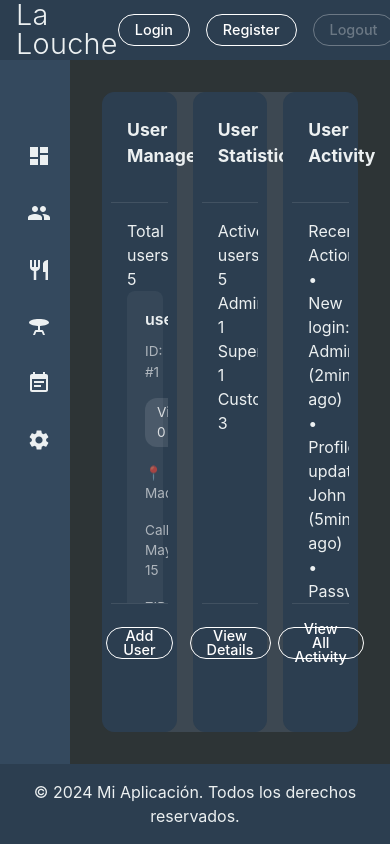
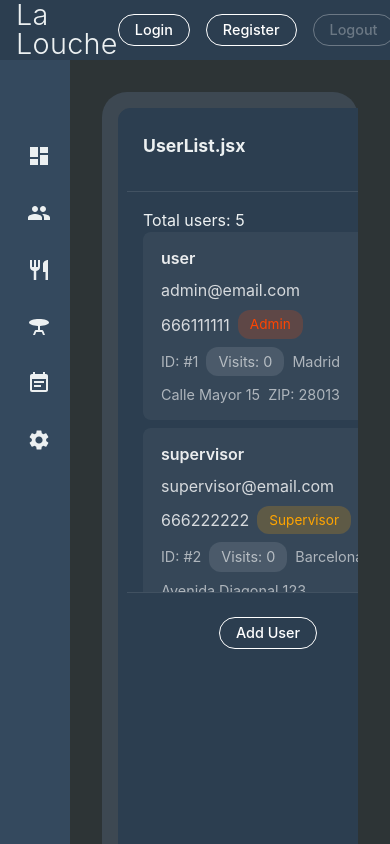
Before and after one commit to Ruben-Alvarez-Dev/daw_react_front, a React (Vite) app: page /users in a window 390 px wide. Built offline with nearby package versions, Linux system fonts and the light colour scheme; data requests are answered from the project's data file.

Commit message:
userList collapsable responsive

```diff
--- a/src/components/Card.jsx
+++ b/src/components/Card.jsx
@@ -16,6 +16,7 @@ const Card = ({ header, body, footer, id }) => {
     <div
       className={`card ${isActive ? 'active' : ''} ${id ? 'clickable' : ''}`}
       onClick={handleClick}
+      data-active={isActive}
     >
       <div className="card-header">{header}</div>
       <div className="card-body">{body}</div>
--- a/src/components/users/UserForm.jsx
+++ b/src/components/users/UserForm.jsx
@@ -1,38 +1,38 @@
 import PropTypes from 'prop-types';
 import Card from '../Card';
 
-const UserForm = ({ isActive, onActivate }) => {
+const UserForm = ({ users, isActive, onActivate, type = 'statistics' }) => {
+  const getContent = () => {
+    switch (type) {
+      case 'statistics':
+        return (
+          <div>
+            <p>Active users: {users?.length || 0}</p>
+            <p>Admins: {users?.filter(u => u.role === 'admin').length || 0}</p>
+            <p>Supervisors: {users?.filter(u => u.role === 'supervisor').length || 0}</p>
+            <p>Customers: {users?.filter(u => u.role === 'customer').length || 0}</p>
+          </div>
+        );
+      case 'activity':
+        return (
+          <div>
+            <p>Recent logins: {users?.filter(u => u.last_login > Date.now() - 86400000).length || 0}</p>
+            <p>Total visits: {users?.reduce((acc, u) => acc + (u.visits || 0), 0)}</p>
+            <p>Active sessions: {users?.filter(u => u.is_online).length || 0}</p>
+            <p>New users today: {users?.filter(u => new Date(u.created_at).toDateString() === new Date().toDateString()).length || 0}</p>
+          </div>
+        );
+      default:
+        return <div>Unknown type</div>;
+    }
+  };
+
   return (
     <Card
-      header={<h2>User Form</h2>}
-      body={
-        <div className="user-form">
-          <form>
-            <div className="form-group">
-              <label htmlFor="username">Username</label>
-              <input type="text" id="username" name="username" />
-            </div>
-            <div className="form-group">
-              <label htmlFor="email">Email</label>
-              <input type="email" id="email" name="email" />
-            </div>
-            <div className="form-group">
-              <label htmlFor="role">Role</label>
-              <select id="role" name="role">
-                <option value="admin">Admin</option>
-                <option value="supervisor">Supervisor</option>
-                <option value="customer">Cliente</option>
-              </select>
-            </div>
-          </form>
-        </div>
-      }
-      footer={
-        <div className="form-actions">
-          <button className="custom-button secondary">Cancel</button>
-          <button className="custom-button primary">Save User</button>
-        </div>
-      }
+      id={type}
+      header={<h2>{type === 'statistics' ? 'User Statistics' : 'User Activity'}</h2>}
+      body={getContent()}
+      footer={<button className="custom-button success">View Details</button>}
       isActive={isActive}
       onActivate={onActivate}
     />
@@ -40,8 +40,10 @@ const UserForm = ({ isActive, onActivate }) => {
 };
 
 UserForm.propTypes = {
+  users: PropTypes.array,
   isActive: PropTypes.bool.isRequired,
-  onActivate: PropTypes.func.isRequired
+  onActivate: PropTypes.func.isRequired,
+  type: PropTypes.oneOf(['statistics', 'activity'])
 };
 
 export default UserForm;
--- a/src/components/users/UserList.jsx
+++ b/src/components/users/UserList.jsx
@@ -1,89 +1,47 @@
 import PropTypes from 'prop-types';
-import { useState, useEffect } from 'react';
 import Card from '../Card';
-import List from '../List';
-import Label from '../Label';
-import '../../styles/users/UserList.css';
 
-const UserList = ({ isActive, onActivate }) => {
-  const [users, setUsers] = useState([]);
-
-  useEffect(() => {
-    const loadUsers = async () => {
-      try {
-        const response = await fetch('http://localhost:3000/users');
-        const data = await response.json();
-        setUsers(data);
-      } catch (error) {
-        console.error('Error loading users:', error);
-        // Datos de ejemplo en caso de error
-        setUsers([
-          {
-            id_user: 1,
-            name: "Admin User",
-            email: "admin@email.com",
-            role: "admin",
-            phone: "666111111",
-            location: "Madrid"
-          },
-          {
-            id_user: 2,
-            name: "Supervisor User",
-            email: "supervisor@email.com",
-            role: "supervisor",
-            phone: "666222222",
-            location: "Barcelona"
-          },
-          {
-            id_user: 3,
-            name: "Customer User",
-            email: "customer@email.com",
-            role: "customer",
-            phone: "666333333",
-            location: "Valencia"
-          }
-        ]);
-      }
-    };
-
-    loadUsers();
-  }, []);
-
-  const renderUser = (user) => (
-    <div className="user-item">
-      <div className="user-info">
-        <div className="user-main-info">
-          <span className="user-name">{user.name}</span>
-          <Label text={user.role} type={user.role.toLowerCase()} />
-        </div>
-        <div className="user-details">
-          <span className="user-email">{user.email}</span>
-          <span className="user-location">📍 {user.location}</span>
-          <span className="user-phone">📱 {user.phone}</span>
-        </div>
-      </div>
-    </div>
-  );
-
+const UserList = ({ users, selectedUserId, onUserSelect, isActive, onActivate }) => {
   return (
     <Card
-      header={<h2>User List</h2>}
+      id="management"
+      header={<h2>UserList.jsx</h2>}
       body={
-        <div className="user-list">
-          <div className="user-list-header">
-            <p>Total users: {users.length}</p>
-            <div className="user-filters">
-              {/* Aquí irán los filtros */}
-            </div>
-          </div>
-          <List
-            items={users}
-            renderItem={renderUser}
-            keyExtractor={user => user.id_user}
-          />
+        <div>
+          {users.length === 0 ? (
+            <p>No users found</p>
+          ) : (
+            <>
+              <p>Total users: {users.length}</p>
+              <div className="users-list">
+                {users.map(user => (
+                  <div
+                    key={user.id_user}
+                    className={`user-item ${selectedUserId === user.id_user ? 'selected' : ''}`}
+                    onClick={() => onUserSelect(user)}
+                  >
+                    <div className="user-info-row">
+                      <div className="user-name">{user.name}</div>
+                      <div className="user-email">{user.email}</div>
+                      <div className="user-phone">{user.phone}</div>
+                      <div className={`user-role ${user.role}`}>{user.role}</div>
+                    </div>
+                    <div className="user-details-row">
+                      <div className="user-id">ID: #{user.id_user}</div>
+                      <div className="user-visits">Visits: {user.counter}</div>
+                      <div className="user-location">{user.location}</div>
+                      <div className="user-address">{user.address}</div>
+                      <div className="user-zip">ZIP: {user.zip}</div>
+                      {user.isVip && <div className="vip-badge">VIP</div>}
+                    </div>
+                  </div>
+                ))}
+              </div>
+            </>
+          )}
         </div>
       }
-      footer={<button className="custom-button primary">Add New User</button>}
+      footer={<button className="custom-button primary">Add User</button>}
       isActive={isActive}
       onActivate={onActivate}
     />
@@ -91,6 +49,9 @@ const UserList = ({ isActive, onActivate }) => {
 };
 
 UserList.propTypes = {
+  users: PropTypes.array.isRequired,
+  selectedUserId: PropTypes.number,
+  onUserSelect: PropTypes.func.isRequired,
   isActive: PropTypes.bool.isRequired,
   onActivate: PropTypes.func.isRequired
 };
--- a/src/styles/Users.css
+++ b/src/styles/Users.css
@@ -1,3 +1,23 @@
+.cards-container {
+  display: flex;
+  gap: 1rem;
+  padding: 1rem;
+  width: 100%;
+  max-width: 100%;
+  box-sizing: border-box;
+  overflow: hidden;
+}
+
+.cards-container > * {
+  min-width: 300px;
+  flex: 1;
+  transition: all 0.3s ease;
+}
+
+.cards-container > *[data-active="true"] {
+  flex: 2;
+}
+
 .users-list {
   display: flex;
   flex-direction: column;
@@ -11,6 +31,9 @@
   transition: all 0.3s ease;
   border: 2px solid transparent;
   cursor: pointer;
+  display: flex;
+  flex-direction: column;
+  gap: 0.5rem;
 }
 
 .user-item:hover {
@@ -23,38 +46,45 @@
   box-shadow: 0 0 10px rgba(var(--primary-rgb), 0.3);
 }
 
-.user-main-info, .user-details {
+.user-info-row,
+.user-details-row {
   display: flex;
   align-items: center;
-  gap: 1.5rem;
+  gap: 1rem;
+  min-width: 0;
+  flex-wrap: wrap;
 }
 
-.user-main-info {
-  margin-bottom: 0.5rem;
+.user-info-row {
+  color: rgba(255, 255, 255, 0.9);
+}
+
+.user-details-row {
+  color: rgba(255, 255, 255, 0.6);
+  font-size: 0.9em;
+  gap: 0.75rem;
 }
 
 .user-name {
   font-weight: 600;
   color: var(--primary);
-  min-width: 150px;
-}
-
-.user-counter {
-  background: rgba(255, 255, 255, 0.1);
-  padding: 0.25rem 0.75rem;
-  border-radius: 12px;
-  font-size: 0.85rem;
-  color: rgba(255, 255, 255, 0.8);
+  min-width: 120px;
 }
 
 .user-email {
-  color: rgba(255, 255, 255, 0.8);
   flex: 1;
+  min-width: 200px;
 }
 
 .user-phone {
-  color: rgba(255, 255, 255, 0.8);
   white-space: nowrap;
+}
+
+.user-info-row > div,
+.user-details-row > div {
+  white-space: nowrap;
+  overflow: hidden;
+  text-overflow: ellipsis;
 }
 
 .user-role {
@@ -79,11 +109,10 @@
   color: #64c864;
 }
 
-.user-details {
-  font-size: 0.85rem;
-  color: rgba(255, 255, 255, 0.6);
-  flex-wrap: wrap;
-  gap: 1rem 1.5rem;
+.user-visits {
+  background: rgba(255, 255, 255, 0.1);
+  padding: 0.25rem 0.75rem;
+  border-radius: 12px;
 }
 
 .vip-badge {
@@ -93,3 +122,69 @@
   border-radius: 12px;
   font-weight: 600;
 }
+
+.user-grid {
+  display: grid;
+  grid-template-columns: minmax(150px, auto) minmax(200px, 1fr) auto auto;
+  gap: 1rem;
+  align-items: center;
+  min-width: 0;
+}
+
+.user-grid > * {
+  white-space: nowrap;
+  overflow: hidden;
+  text-overflow: ellipsis;
+}
+
+.user-email {
+  color: rgba(255, 255, 255, 0.8);
+}
+
+.user-phone {
+  color: rgba(255, 255, 255, 0.8);
+}
+
+.user-counter {
+  background: rgba(255, 255, 255, 0.1);
+  padding: 0.25rem 0.75rem;
+  border-radius: 12px;
+}
+
+@media (max-width: 768px) {
+  .user-info-row,
+  .user-details-row {
+    gap: 0.5rem;
+  }
+
+  .user-name {
+    min-width: auto;
+    flex: 1;
+  }
+
+  .user-email {
+    min-width: 0;
+    flex: 1 1 100%;
+  }
+}
+
+@media (max-width: 768px) {
+  .user-header {
+    flex-wrap: wrap;
+    gap: 0.5rem 1rem;
+  }
+
+  .user-name {
+    min-width: 0;
+    flex: 1 1 auto;
+  }
+
+  .user-email {
+    min-width: 0;
+    flex: 1 1 100%;
+  }
+
+  .user-details {
+    gap: 0.5rem 1rem;
+  }
+}
--- /dev/null
+++ b/src/views/Users.css
@@ -0,0 +1,109 @@
+.cards-container {
+  display: grid;
+  grid-template-columns: repeat(auto-fit, minmax(300px, 1fr));
+  gap: 1rem;
+  padding: 1rem;
+  width: 100%;
+  box-sizing: border-box;
+}
+
+.users-list {
+  display: flex;
+  flex-direction: column;
+  gap: 0.5rem;
+  width: 100%;
+  max-height: calc(100vh - 300px);
+  overflow-y: auto;
+  padding-right: 0.5rem;
+}
+
+.user-item {
+  display: flex;
+  flex-direction: column;
+  gap: 0.5rem;
+  padding: 1rem;
+  background: rgba(255, 255, 255, 0.05);
+  border-radius: 8px;
+  cursor: pointer;
+  transition: all 0.2s ease;
+  width: 100%;
+  box-sizing: border-box;
+}
+
+.user-item:hover {
+  background: rgba(255, 255, 255, 0.1);
+  transform: translateY(-2px);
+}
+
+.user-item.selected {
+  background: rgba(var(--primary-rgb), 0.2);
+  border: 1px solid var(--primary);
+}
+
+.user-main-info,
+.user-details {
+  display: flex;
+  flex-wrap: wrap;
+  gap: 0.5rem;
+  width: 100%;
+  box-sizing: border-box;
+}
+
+.user-main-info > *,
+.user-details > * {
+  flex: 1 1 auto;
+  min-width: fit-content;
+  max-width: 100%;
+  white-space: nowrap;
+  overflow: hidden;
+  text-overflow: ellipsis;
+}
+
+.user-name {
+  font-weight: 600;
+  color: var(--primary);
+  min-width: 120px !important;
+}
+
+.user-email {
+  min-width: 180px !important;
+}
+
+.user-phone {
+  min-width: 100px !important;
+}
+
+.user-role {
+  padding: 0.2rem 0.5rem;
+  border-radius: 4px;
+  font-size: 0.8rem;
+  text-transform: uppercase;
+  min-width: 80px !important;
+  text-align: center;
+}
+
+.user-role.admin {
+  background: rgba(255, 0, 0, 0.2);
+  color: #ff6b6b;
+}
+
+.user-role.supervisor {
+  background: rgba(255, 165, 0, 0.2);
+  color: #ffd43b;
+}
+
+.user-role.customer {
+  background: rgba(0, 255, 0, 0.2);
+  color: #69db7c;
+}
+
+.vip-badge {
+  background: linear-gradient(45deg, #ffd700, #ffa500);
+  color: #000;
+  padding: 0.2rem 0.5rem;
+  border-radius: 4px;
+  font-size: 0.8rem;
+  font-weight: 600;
+  min-width: 40px !important;
+  text-align: center;
+}
--- a/src/views/Users.jsx
+++ b/src/views/Users.jsx
@@ -1,6 +1,7 @@
 import React, { useState, useEffect, useContext } from 'react';
 import { AppContext } from '../context/AppContext';
-import Card from '../components/Card';
+import UserList from '../components/users/UserList';
+import UserForm from '../components/users/UserForm';
 import '../styles/Users.css';
 
 const Users = () => {
@@ -9,6 +10,7 @@ const Users = () => {
   const [loading, setLoading] = useState(true);
   const [error, setError] = useState(null);
   const [selectedUserId, setSelectedUserId] = useState(null);
+  const [activeCard, setActiveCard] = useState(null);
 
   useEffect(() => {
     const fetchUsers = async () => {
@@ -39,79 +41,33 @@ const Users = () => {
     });
   };
 
+  const handleActivate = (cardId) => {
+    setActiveCard(activeCard === cardId ? null : cardId);
+  };
+
   if (loading) return <div>Loading...</div>;
   if (error) return <div>{error}</div>;
 
   return (
     <div className="cards-container">
-      <Card
-        id="management"
-        header={<h2>User Management</h2>}
-        body={
-          <div>
-            {users.length === 0 ? (
-              <p>No users found</p>
-            ) : (
-              <>
-                <p>Total users: {users.length}</p>
-                <div className="users-list">
-                  {users.map(user => (
-                    <div
-                      key={user.id_user}
-                      className={`user-item ${selectedUserId === user.id_user ? 'selected' : ''}`}
-                      onClick={() => handleUserSelect(user)}
-                    >
-                      <div className="user-main-info">
-                        <span className="user-name">{user.name}</span>
-                        <span className="user-email">{user.email}</span>
-                        <span className="user-phone">📱 {user.phone}</span>
-                        <span className={`user-role ${user.role}`}>{user.role}</span>
-                      </div>
-                      <div className="user-details">
-                        <span>ID: #{user.id_user}</span>
-                        <span className="user-counter">Visits: {user.counter}</span>
-                        <span>📍 {user.location}</span>
-                        <span>{user.address}</span>
-                        <span>ZIP: {user.zip}</span>
-                        {user.isVip && <span className="vip-badge">VIP</span>}
-                      </div>
-                    </div>
-                  ))}
-                </div>
-              </>
-            )}
-          </div>
-        }
-        footer={<button className="custom-button primary">Add User</button>}
+      <UserList
+        users={users}
+        selectedUserId={selectedUserId}
+        onUserSelect={handleUserSelect}
+        isActive={activeCard === 'management'}
+        onActivate={() => handleActivate('management')}
       />
-
-      <Card
-        id="statistics"
-        header={<h2>User Statistics</h2>}
-        body={
-          <div>
-            <p>Active users: {users.length}</p>
-            <p>Admins: {users.filter(u => u.role === 'admin').length}</p>
-            <p>Supervisors: {users.filter(u => u.role === 'supervisor').length}</p>
-            <p>Customers: {users.filter(u => u.role === 'customer').length}</p>
-          </div>
-        }
-        footer={<button className="custom-button success">View Details</button>}
+      <UserForm
+        users={users}
+        isActive={activeCard === 'statistics'}
+        onActivate={() => handleActivate('statistics')}
+        type="statistics"
       />
-
-      <Card
-        id="activity"
-        header={<h2>User Activity</h2>}
-        body={
-          <div>
-            <p>Recent Actions:</p>
-            <p>• New login: Admin (2min ago)</p>
-            <p>• Profile updated: John (5min ago)</p>
-            <p>• Password changed: Sarah (10min ago)</p>
-            <p>• Role updated: Mike (15min ago)</p>
-          </div>
-        }
-        footer={<button className="custom-button warning">View All Activity</button>}
+      <UserForm
+        users={users}
+        isActive={activeCard === 'activity'}
+        onActivate={() => handleActivate('activity')}
+        type="activity"
       />
     </div>
   );
```
